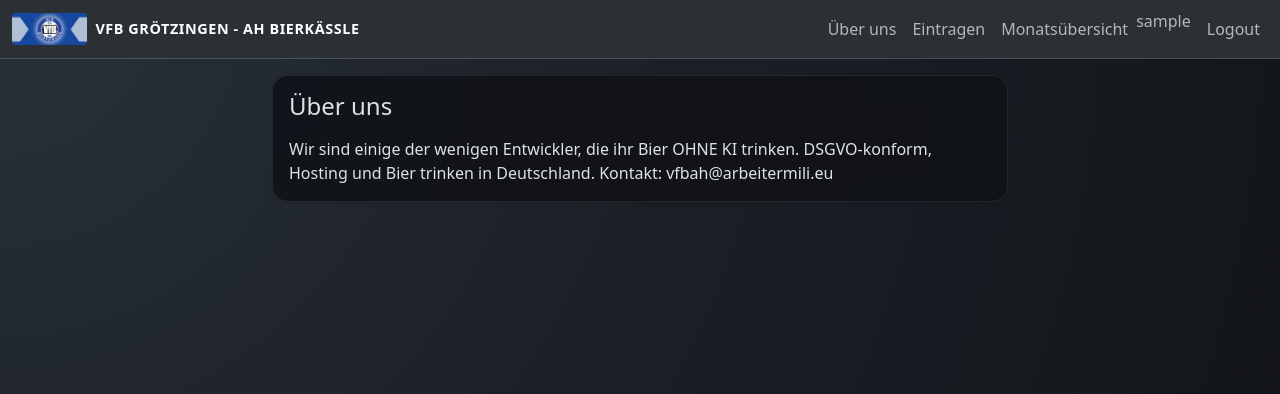
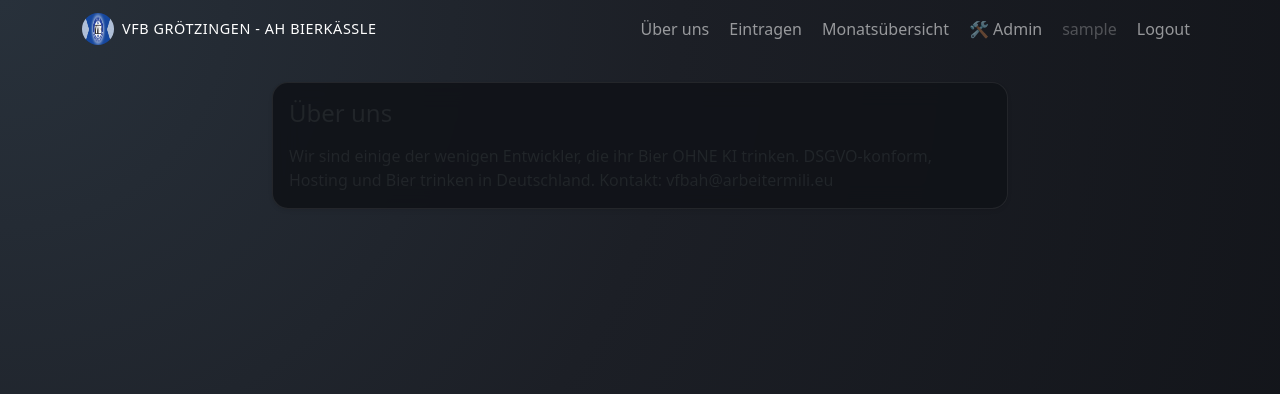
Before and after one commit to jbkunama1/hAI.VfBAHKaessle, a Flask app: page /about in a window 1280 px wide. Shown: the top 394 px of the page. Run offline with Flask 3, Linux system fonts and the light colour scheme; the visitor is signed in with stand-in values (Sample User, id 1); data comes from the database, SQL or seed files in the repository.

Commit message:
Add files via upload

```diff
--- a/templates/base.html
+++ b/templates/base.html
@@ -1,33 +1,33 @@
 {% set title = title or 'VfB Grötzingen - AH Bierkässle' %}
-<!doctype html>
-<html lang="de" data-bs-theme="dark">
+<!DOCTYPE html>
+<html lang="de">
 <head>
-    <meta charset="utf-8">
-    <meta name="viewport" content="width=device-width, initial-scale=1">
+  <meta charset="UTF-8">
+  <meta name="viewport" content="width=device-width, initial-scale=1.0">
   <title>{{ title }}</title>
   <link href="https://cdn.jsdelivr.net/npm/bootstrap@5.3.3/dist/css/bootstrap.min.css" rel="stylesheet">
   <link rel="stylesheet" href="{{ url_for('static', filename='style.css') }}">
 </head>
 <body>
-    <nav class="navbar navbar-expand-lg bg-body-tertiary mb-3 border-bottom">
-      <div class="container-fluid">
-        <a class="navbar-brand fw-bold d-flex align-items-center gap-2"
-           href="{{ url_for('dashboard') if session.get('user_id') else url_for('login') }}">
-          <img src="{{ url_for('static', filename='VfB_Logo_II.jpg') }}"
-               alt="VfB Grötzingen AH"
-               style="height:32px; border-radius:4px;">
-          <span>VfB Grötzingen - AH Bierkässle</span>
+  <nav class="navbar navbar-expand-lg navbar-dark">
+    <div class="container">
+      <a class="navbar-brand d-flex align-items-center gap-2" href="{{ url_for('dashboard') if session.get('user_id') else url_for('login') }}">
+        <img src="{{ url_for('static', filename='VfB_Logo_II.jpg') }}" alt="VfB Grötzingen Logo" width="32" height="32" style="border-radius: 50%;">
+        VfB Grötzingen - AH Bierkässle
       </a>
-        <button class="navbar-toggler" type="button" data-bs-toggle="collapse" data-bs-target="#navbarNav">
+      <button class="navbar-toggler" type="button" data-bs-toggle="collapse" data-bs-target="#navMain">
         <span class="navbar-toggler-icon"></span>
       </button>
-        <div class="collapse navbar-collapse" id="navbarNav">
-          <ul class="navbar-nav ms-auto">
+      <div class="collapse navbar-collapse" id="navMain">
+        <ul class="navbar-nav ms-auto align-items-lg-center gap-lg-1">
           <li class="nav-item"><a class="nav-link" href="{{ url_for('about') }}">Über uns</a></li>
           {% if session.get('user_id') %}
           <li class="nav-item"><a class="nav-link" href="{{ url_for('dashboard') }}">Eintragen</a></li>
           <li class="nav-item"><a class="nav-link" href="{{ url_for('summary') }}">Monatsübersicht</a></li>
-              <li class="nav-item"><span class="navbar-text me-2">{{ session.get('username') }}</span></li>
+          {% if is_admin %}
+          <li class="nav-item"><a class="nav-link nav-admin-link" href="{{ url_for('admin_dashboard') }}">🛠️ Admin</a></li>
+          {% endif %}
+          <li class="nav-item"><span class="nav-link disabled">{{ session.get('username') }}</span></li>
           <li class="nav-item"><a class="nav-link" href="{{ url_for('logout') }}">Logout</a></li>
           {% else %}
           <li class="nav-item"><a class="nav-link" href="{{ url_for('login') }}">Login</a></li>
@@ -38,22 +38,20 @@
     </div>
   </nav>
 
-    <main class="container mb-5">
+  <div class="container mt-4">
     {% with messages = get_flashed_messages(with_categories=true) %}
       {% if messages %}
-          <div class="flash-wrapper">
         {% for category, message in messages %}
         <div class="alert alert-{{ category }} alert-dismissible fade show" role="alert">
           {{ message }}
           <button type="button" class="btn-close" data-bs-dismiss="alert" aria-label="Close"></button>
         </div>
         {% endfor %}
-          </div>
       {% endif %}
     {% endwith %}
 
     {% block content %}{% endblock %}
-    </main>
+  </div>
 
   <script src="https://cdn.jsdelivr.net/npm/bootstrap@5.3.3/dist/js/bootstrap.bundle.min.js"></script>
 </body>
```
Also changed, not shown: static/style_addon.css (+22 -0 lines). Lines whose indentation alone changed are shown as unchanged.
